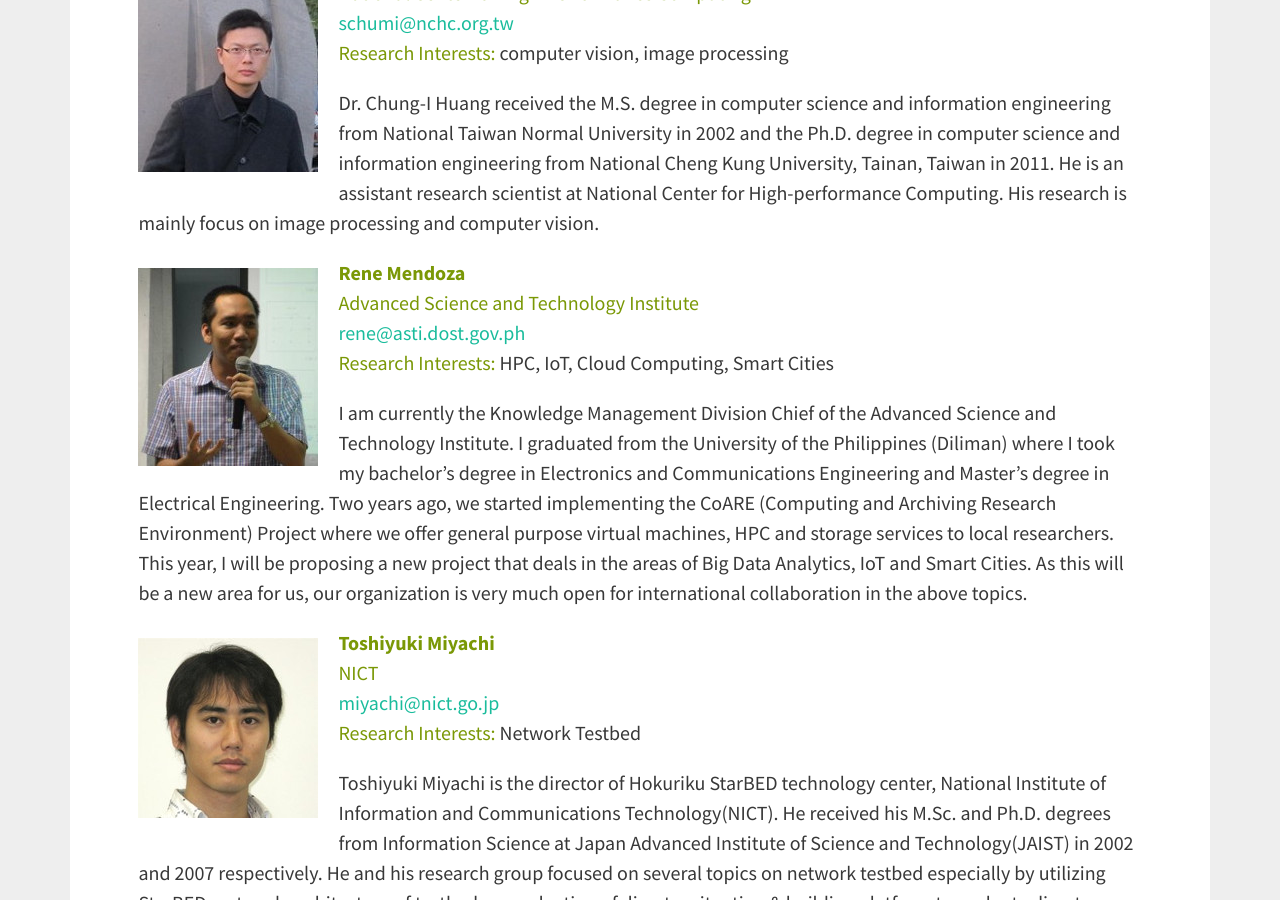
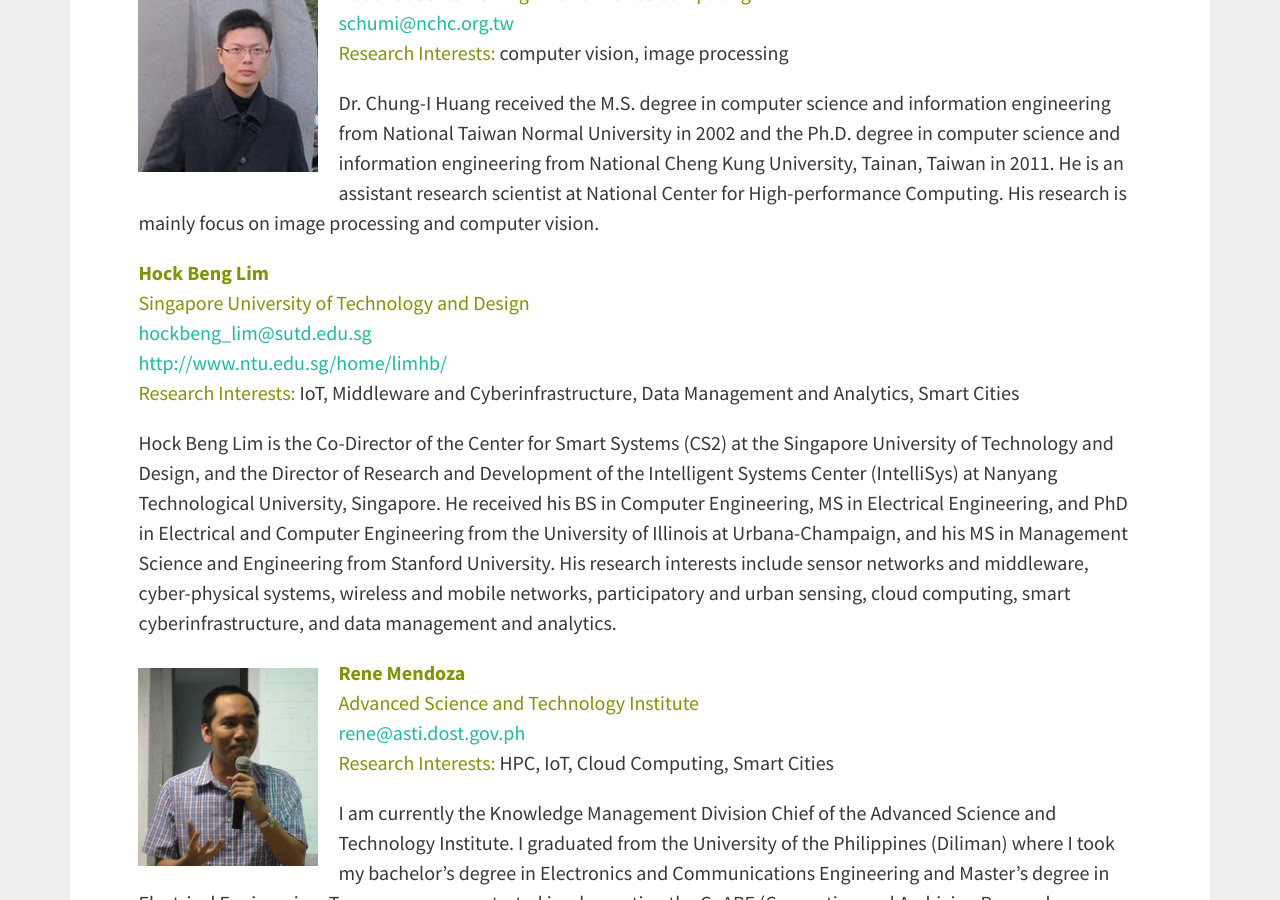
Before and after one commit to hmchou56/centra8, a Jekyll site: the page built from meetings.md, in a window 1280 px wide and 900 px high, scrolled down 11048 px. Built offline with Jekyll 4.4.1, drawn with Linux system fonts in a browser that asks for light colours; nearby versions of some CDN libraries.

Commit message:
Add bio for Hock Beng Lim

```diff
--- a/meetings.md
+++ b/meetings.md
@@ -306,6 +306,15 @@
 He is an assistant research scientist at National Center for High-performance Computing.
 His research is mainly focus on image processing and computer vision.
 
+<span class="member-heading">
+<strong>Hock Beng Lim</strong><br>
+Singapore University of Technology and Design<br>
+<a href="mailto:hockbeng_lim@sutd.edu.sg">hockbeng_lim@sutd.edu.sg</a><br>
+<a href="http://www.ntu.edu.sg/home/limhb/">http://www.ntu.edu.sg/home/limhb/</a><br>
+Research Interests:</span> IoT, Middleware and Cyberinfrastructure, Data Management and Analytics, Smart Cities
+
+Hock Beng Lim is the Co-Director of the Center for Smart Systems (CS2) at the Singapore University of Technology and Design, and the Director of Research and Development of the Intelligent Systems Center (IntelliSys) at Nanyang Technological University, Singapore. He received his BS in Computer Engineering, MS in Electrical Engineering, and PhD in Electrical and Computer Engineering from the University of Illinois at Urbana-Champaign, and his MS in Management Science and Engineering from Stanford University. His research interests include sensor networks and middleware, cyber-physical systems, wireless and mobile networks, participatory and urban sensing, cloud computing, smart cyberinfrastructure, and data management and analytics.
+
 <img src="/img/members/renemendoza.jpg" class="member-image">
 <span class="member-heading">
 <strong>Rene Mendoza</strong><br>
```
